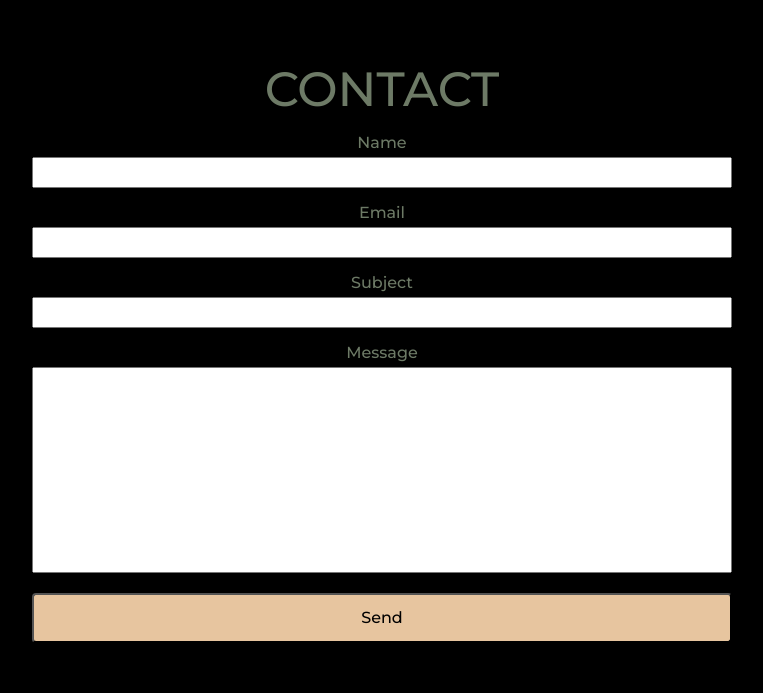
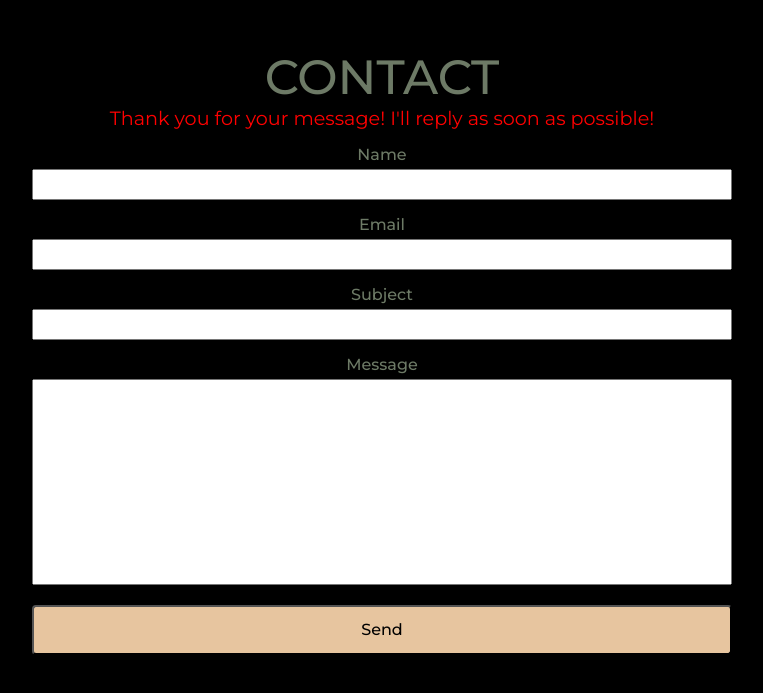
Before and after one commit to billyott/personal-site, a React (Create React App) app: page /contact in a window 1280 px wide. Shown: the part 2449-3142 px from the top of the page, without its empty margins (258-1021 px from the left). Built offline with nearby package versions, Linux system fonts and the light colour scheme.

Commit message:
add thank you message for email submit

```diff
--- a/src/components/contact-form.js
+++ b/src/components/contact-form.js
@@ -22,6 +22,7 @@ export default function ContactForm() {
 
   return (
     <form className='contact-form' ref={form} onSubmit={sendEmail}>
+      <div className='contact-form__thank-you-message'>Thank you for your message! I'll reply as soon as possible!</div>
       <label className='contact-form__label'>Name</label>
       <input className='contact-form__input' type="text" name="name" />
       <label className='contact-form__label'>Email</label>
--- a/src/components/contact-form.scss
+++ b/src/components/contact-form.scss
@@ -10,6 +10,11 @@
     max-width: 700px;
     margin: 0 auto;
     font-size: 1rem;
+
+    &__thank-you-message {
+        color: red;
+        font-size: 1.2rem;
+    }
 
     &__label {
         font-weight: 500;
```
